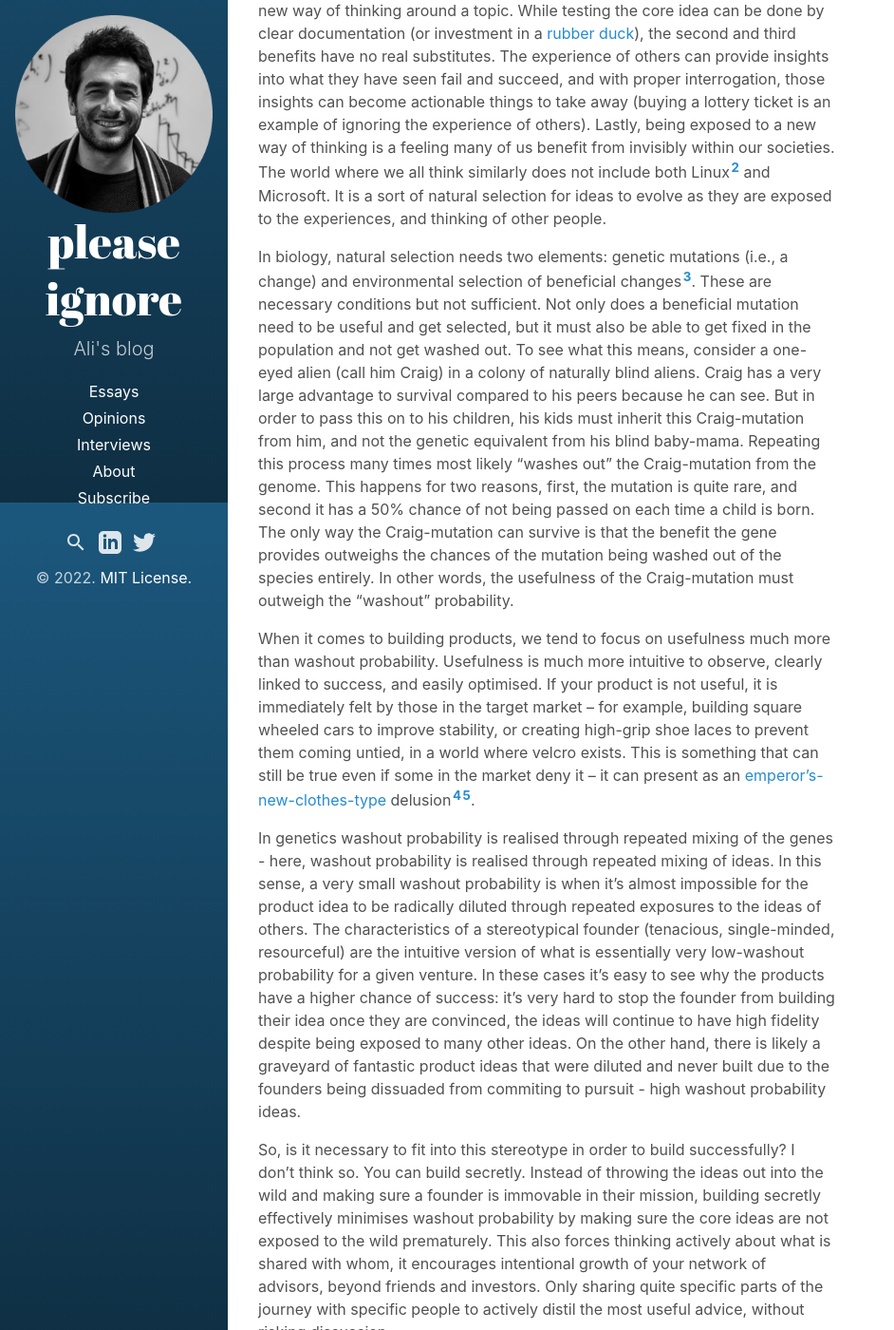
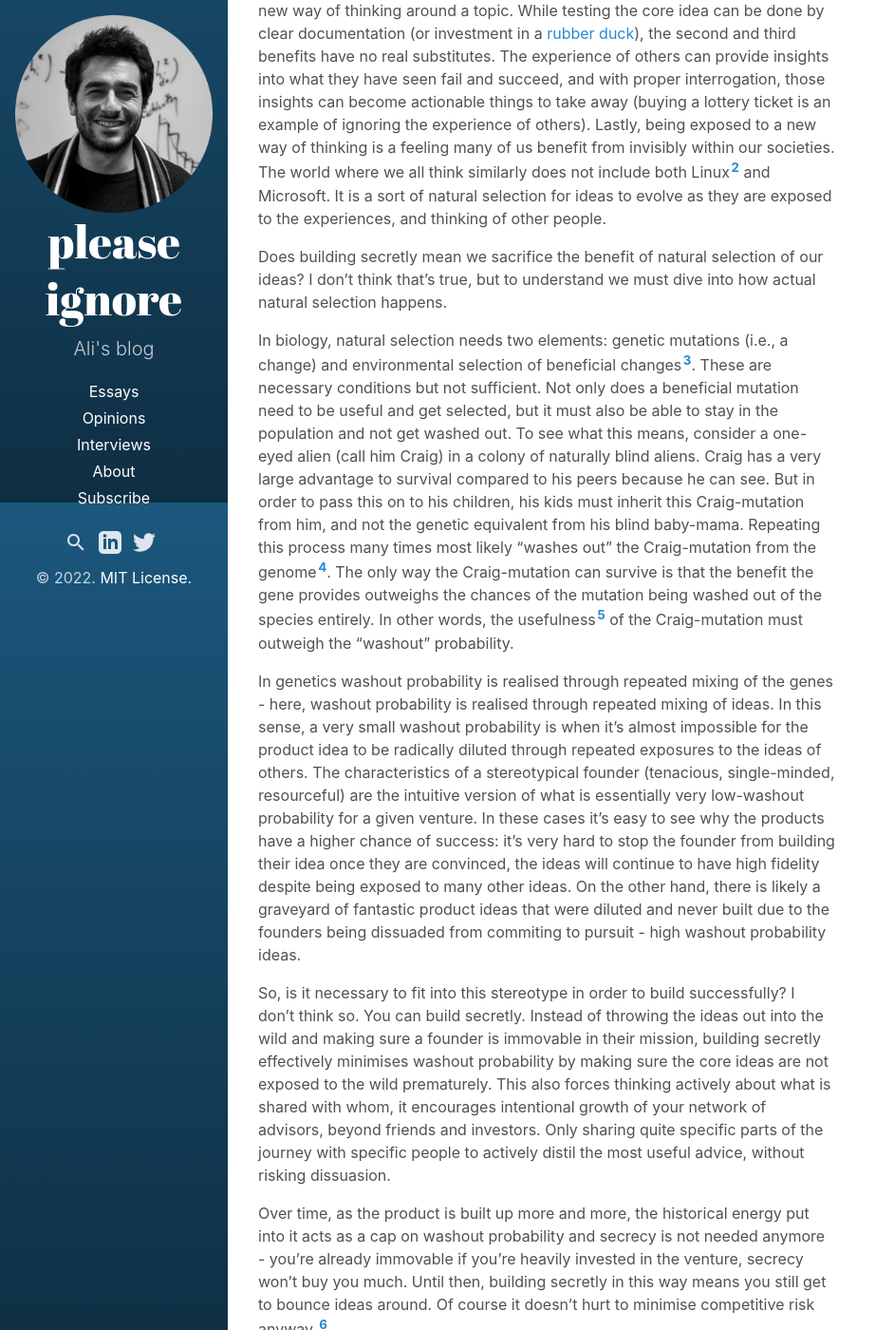
Before and after one commit to alfarzan/plsignore.com, a Jekyll site: the page built from _posts/2022-08-14-build-secretly.md, in a window 1280 px wide and 1400 px high, scrolled down 371 px. Shown: the whole window at 95% size, without its empty margins (0-942 px from the left). Built offline with Jekyll 4.4.1, drawn with Linux system fonts in a browser that asks for light colours; some of the changed text lies outside the part shown.

Commit message:
Update 2022-08-14-build-secretly.md

```diff
--- a/_posts/2022-08-14-build-secretly.md
+++ b/_posts/2022-08-14-build-secretly.md
@@ -9,9 +9,9 @@
 
 Intuitively, total secrecy shuts out a very powerful tool: the insights of others. This is a useful practice because it tests out a basic understanding of the core idea, benefits from the experience of others, and has the potential to highlight a new way of thinking around a topic. While testing the core idea can be done by clear documentation (or investment in a [rubber duck](https://en.wikipedia.org/wiki/Rubber_duck_debugging)), the second and third benefits have no real substitutes. The experience of others can provide insights into what they have seen fail and succeed, and with proper interrogation, those insights can become actionable things to take away (buying a lottery ticket is an example of ignoring the experience of others). Lastly, being exposed to a new way of thinking is a feeling many of us benefit from invisibly within our societies. The world where we all think similarly does not include both Linux[^2] and Microsoft. It is a sort of natural selection for ideas to evolve as they are exposed to the experiences, and thinking of other people.
 
-In biology, natural selection needs two elements: genetic mutations (i.e., a change) and environmental selection of beneficial changes[^3]. These are necessary conditions but not sufficient. Not only does a beneficial mutation need to be useful and get selected, but it must also be able to get fixed in the population and not get washed out. To see what this means, consider a one-eyed alien (call him Craig) in a colony of naturally blind aliens. Craig has a very large advantage to survival compared to his peers because he can see. But in order to pass this on to his children, his kids must inherit this Craig-mutation from him, and not the genetic equivalent from his blind baby-mama. Repeating this process many times most likely "washes out" the Craig-mutation from the genome. This happens for two reasons, first, the mutation is quite rare, and second it has a 50% chance of not being passed on each time a child is born. The only way the Craig-mutation can survive is that the benefit the gene provides outweighs the chances of the mutation being washed out of the species entirely. In other words, the usefulness of the Craig-mutation must outweigh the "washout" probability.
+Does building secretly mean we sacrifice the benefit of natural selection of our ideas? I don’t think that’s true, but to understand we must dive into how actual natural selection happens.
 
-When it comes to building products, we tend to focus on usefulness much more than washout probability. Usefulness is much more intuitive to observe, clearly linked to success, and easily optimised. If your product is not useful, it is immediately felt by those in the target market -- for example, building square wheeled cars to improve stability, or creating high-grip shoe laces to prevent them coming untied, in a world where velcro exists. This is something that can still be true even if some in the market deny it -- it can present as an [emperor's-new-clothes-type](https://en.wikipedia.org/wiki/The_Emperor%27s_New_Clothes#Plot) delusion[^4][^5].
+In biology, natural selection needs two elements: genetic mutations (i.e., a change) and environmental selection of beneficial changes[^3]. These are necessary conditions but not sufficient. Not only does a beneficial mutation need to be useful and get selected, but it must also be able to stay in the population and not get washed out. To see what this means, consider a one-eyed alien (call him Craig) in a colony of naturally blind aliens. Craig has a very large advantage to survival compared to his peers because he can see. But in order to pass this on to his children, his kids must inherit this Craig-mutation from him, and not the genetic equivalent from his blind baby-mama. Repeating this process many times most likely "washes out" the Craig-mutation from the genome[^4]. The only way the Craig-mutation can survive is that the benefit the gene provides outweighs the chances of the mutation being washed out of the species entirely. In other words, the usefulness[^5] of the Craig-mutation must outweigh the "washout" probability.
 
 In genetics washout probability is realised through repeated mixing of the genes - here, washout probability is realised through repeated mixing of ideas. In this sense, a very small washout probability is when it's almost impossible for the product idea to be radically diluted through repeated exposures to the ideas of others. The characteristics of a stereotypical founder (tenacious, single-minded, resourceful) are the intuitive version of what is essentially very low-washout probability for a given venture. In these cases it's easy to see why the products have a higher chance of success: it's very hard to stop the founder from building their idea once they are convinced, the ideas will continue to have high fidelity despite being exposed to many other ideas. On the other hand, there is likely a graveyard of fantastic product ideas that were diluted and never built due to the founders being dissuaded from commiting to pursuit - high washout probability ideas.
 
@@ -25,8 +25,8 @@
 
 [^3]: Or negative selection of bad mutations. For a wonderful history of genetics as a science see [The Gene: An Intimate History](https://en.wikipedia.org/wiki/The_Gene:_An_Intimate_History) by Siddhartha Mukherjee.
 
-[^4]: NFT related products in their current state _most likely_ fit in this category.
+[^4]: This happens for two reasons, first, the mutation is quite rare, and second it has a 50% chance of not being passed on each time a child is born. So through repeated mating encounters, there is a rapidly diminishing chance that the Craig-mutation will survive a particular lineage - similar to the chance of a fair coin repeatedly landing heads.
 
-[^5]: One major exception to this are products that are obsolete on the day of release - think the nextGen Nokia that came out on the day of the iPhone.
+[^5]: When it comes to building products, we tend to focus on usefulness much more than washout probability. Usefulness is much more intuitive to observe, clearly linked to success, and easily optimised. If your product is not useful, it is immediately felt by those in the target market -- for example, building square wheeled cars to improve stability, or creating high-grip shoe laces to prevent them coming untied, in a world where velcro exists. This is something that can still be true even if some in the market deny it -- it can present as an [emperor's-new-clothes-type](https://en.wikipedia.org/wiki/The_Emperor%27s_New_Clothes#Plot) delusion.
 
 [^6]: An obvious advantage of building secretly is minimising competitive risk. This happens in two ways: protecting intellectual property -- most important if your idea is easy to implement (e.g., stock market prediction), or raising barriers to entry. The second effect happens involuntarily as your potential future competition is left behind while you build the foundations you need to compete in this space --  you keep them in the dark for longer. An example of a business with high barriers to entry are railroads. You need a factory, steel, land, and permissions to build tracks to get started, not to mention the deals with train companies who already connect core hubs. But if you've been amassing the knowledge, capital, and permission to start building tracks for years, it becomes very difficult to compete with you. By building secretly, you will have raised the barriers to entry for others who may have had the idea to build when you did, but delayed for whatever reason.
```
